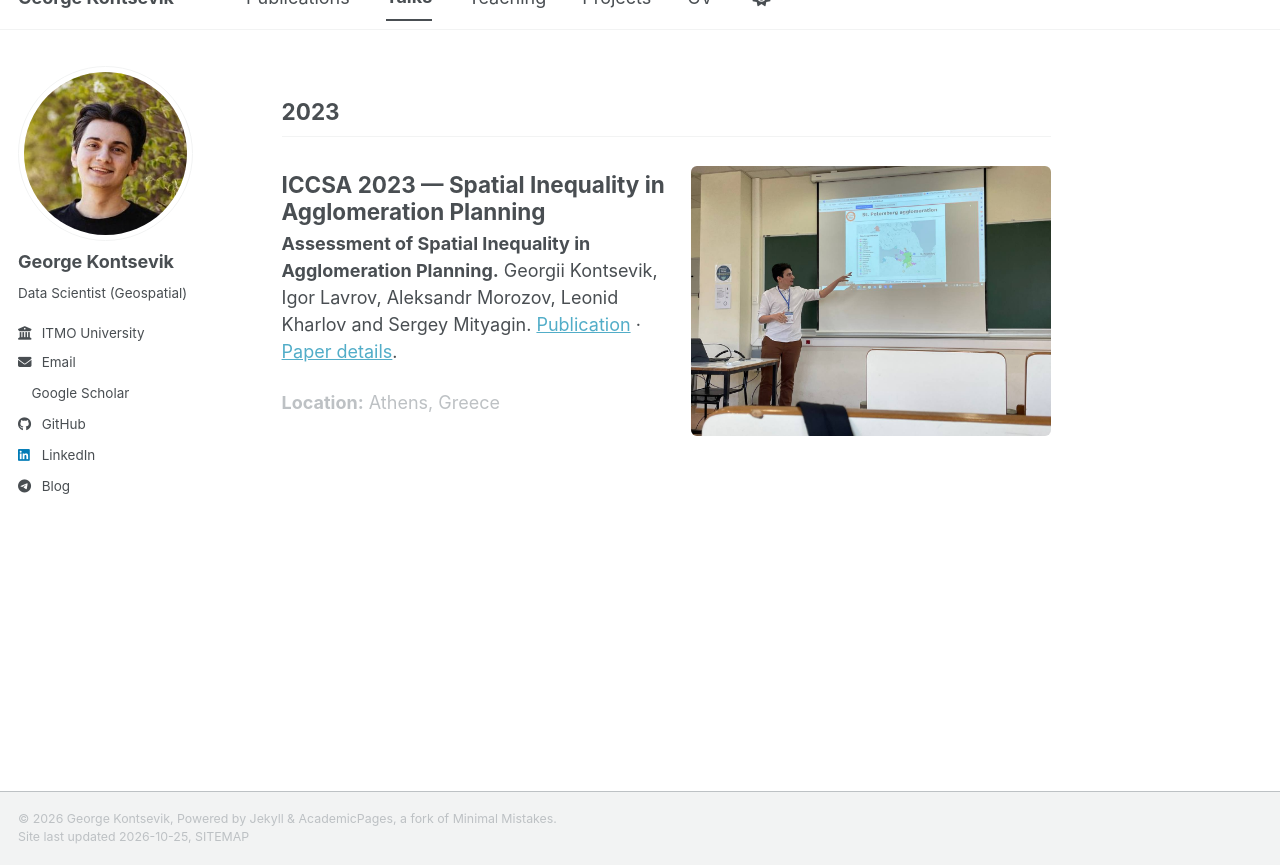
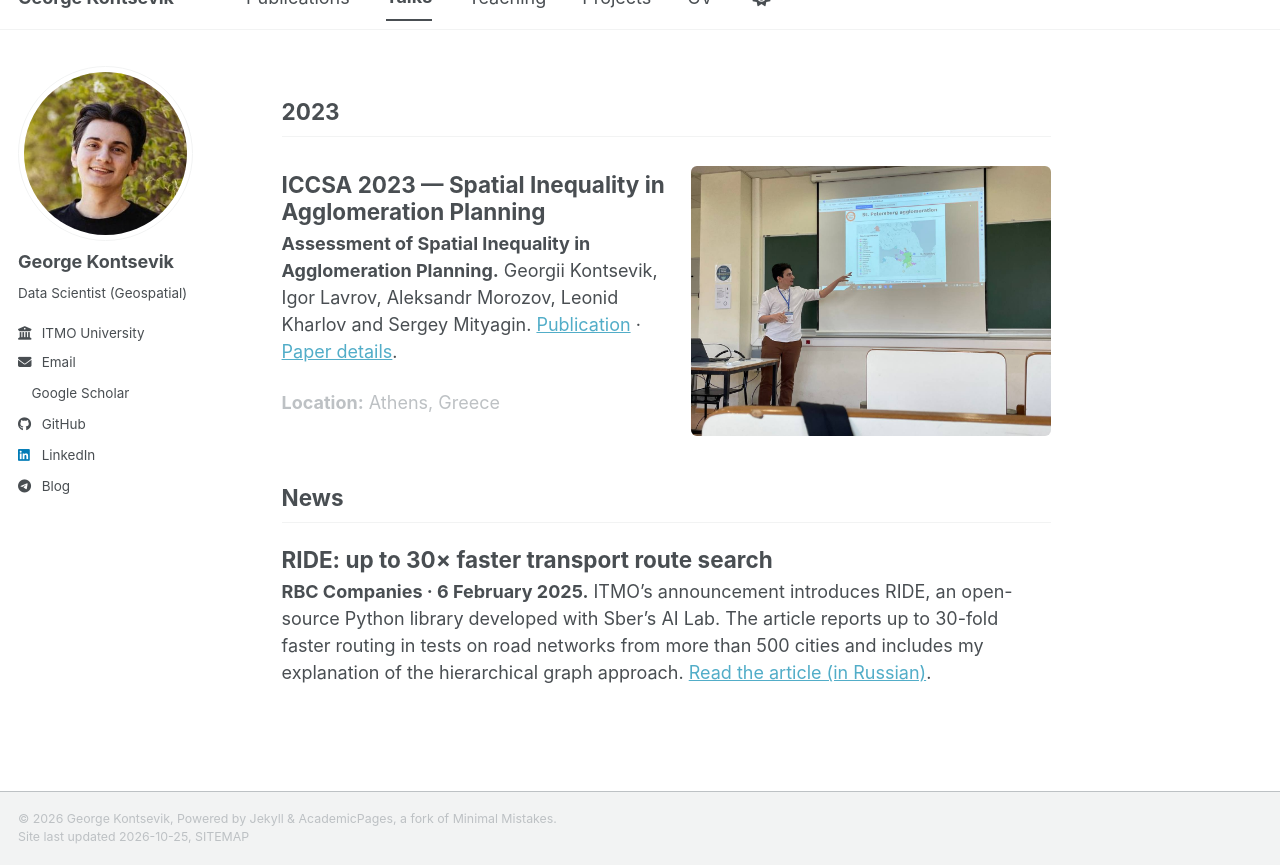
Before and after one commit to GeorgeKontsevik/GeorgeKontsevik.github.io, a Jekyll site: the page built from _pages/talks.md, in a window 1280 px wide and 900 px high, scrolled down 1784 px, cut to the strip 35-900 px from the top of the window. Built offline with Jekyll 4.4.1, drawn with Linux system fonts in a browser that asks for light colours; a style sheet for code colours, icons or effects is not loaded.

Commit message:
Add News section to Talks with RBC Companies coverage of RIDE

```diff
--- a/_data/section_cards.yml
+++ b/_data/section_cards.yml
@@ -109,3 +109,16 @@ student_supervision:
       the Saint Petersburg Committee for Science and Higher Education (KNVSh),
       receiving a RUB 50,000 award (approximately USD 500).
       [Winners list, p. 9, entry 89](https://www.spbume.ru/file/news/7660/P2.pdf#page=9).
+
+news:
+  - title: "RIDE: up to 30× faster transport route search"
+    year: 2025
+    image: ""
+    image_alt: ""
+    description: >-
+      **RBC Companies · 6 February 2025.**
+      ITMO’s announcement introduces RIDE, an open-source Python library developed
+      with Sber’s AI Lab. The article reports up to 30-fold faster routing in tests
+      on road networks from more than 500 cities and includes my explanation of
+      the hierarchical graph approach.
+      [Read the article (in Russian)](https://companies.rbc.ru/news/EUtZqhL5ct/novyij-algoritm-ii-v-30-raz-uskoril-poisk-optimalnogo-marshruta-transporta/).
--- a/_includes/section-card.html
+++ b/_includes/section-card.html
@@ -4,7 +4,7 @@
   <div class="archive__item-content">
     <h2 class="archive__item-title">{{ include.item.title | escape }}</h2>
     {{ include.item.description | markdownify }}
-    {% if page.permalink == '/talks/' %}
+    {% if page.permalink == '/talks/' and include.item.location %}
       <p class="page__meta"><strong>Location:</strong> {{ include.item.location | default: "—" | escape }}</p>
     {% endif %}
   </div>
--- a/_pages/talks.md
+++ b/_pages/talks.md
@@ -12,3 +12,9 @@ author_profile: true
   {% include section-card.html item=item %}
 {% endfor %}
 {% endfor %}
+
+## News
+
+{% for item in site.data.section_cards.news %}
+  {% include section-card.html item=item %}
+{% endfor %}
```
